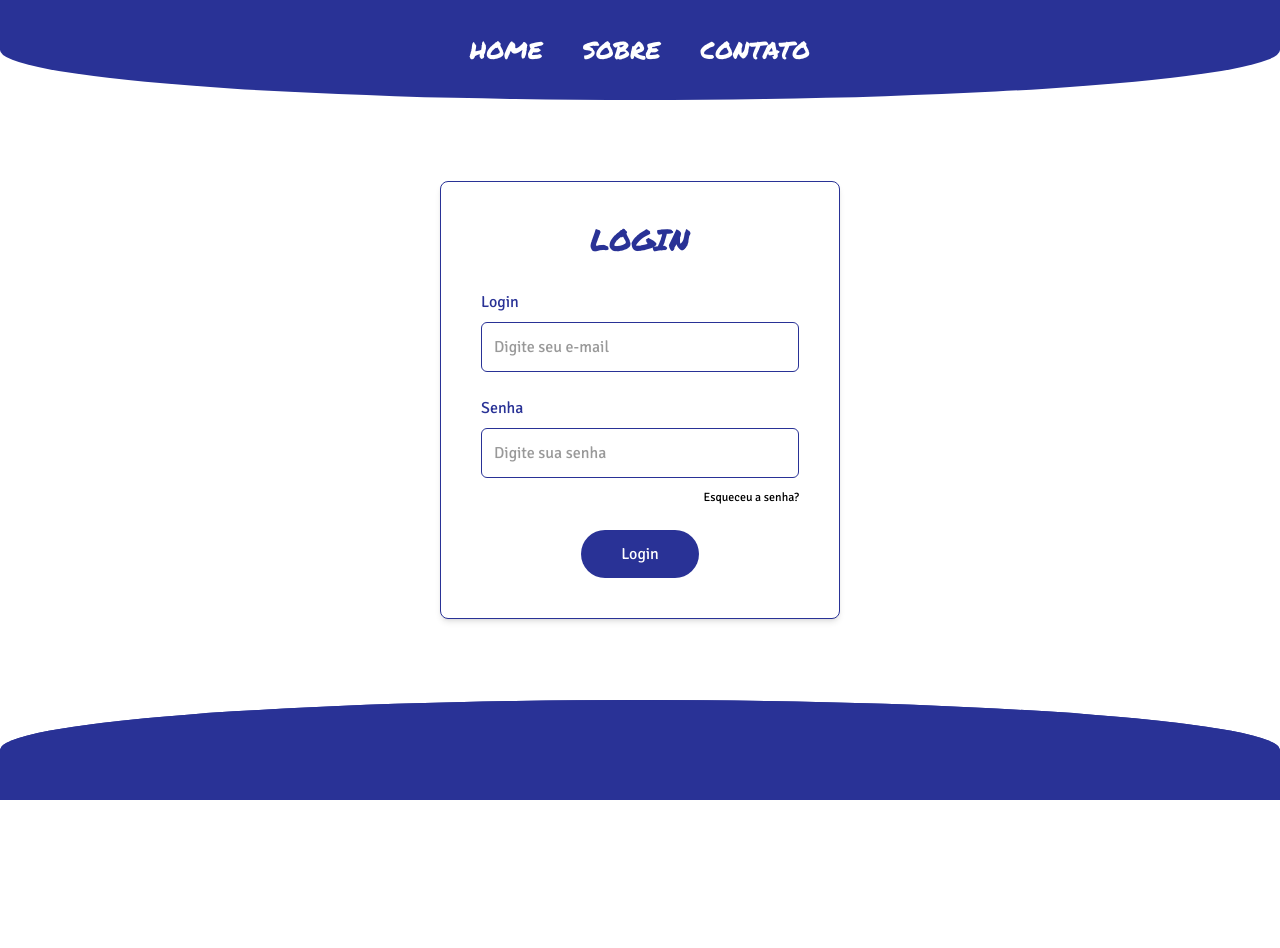
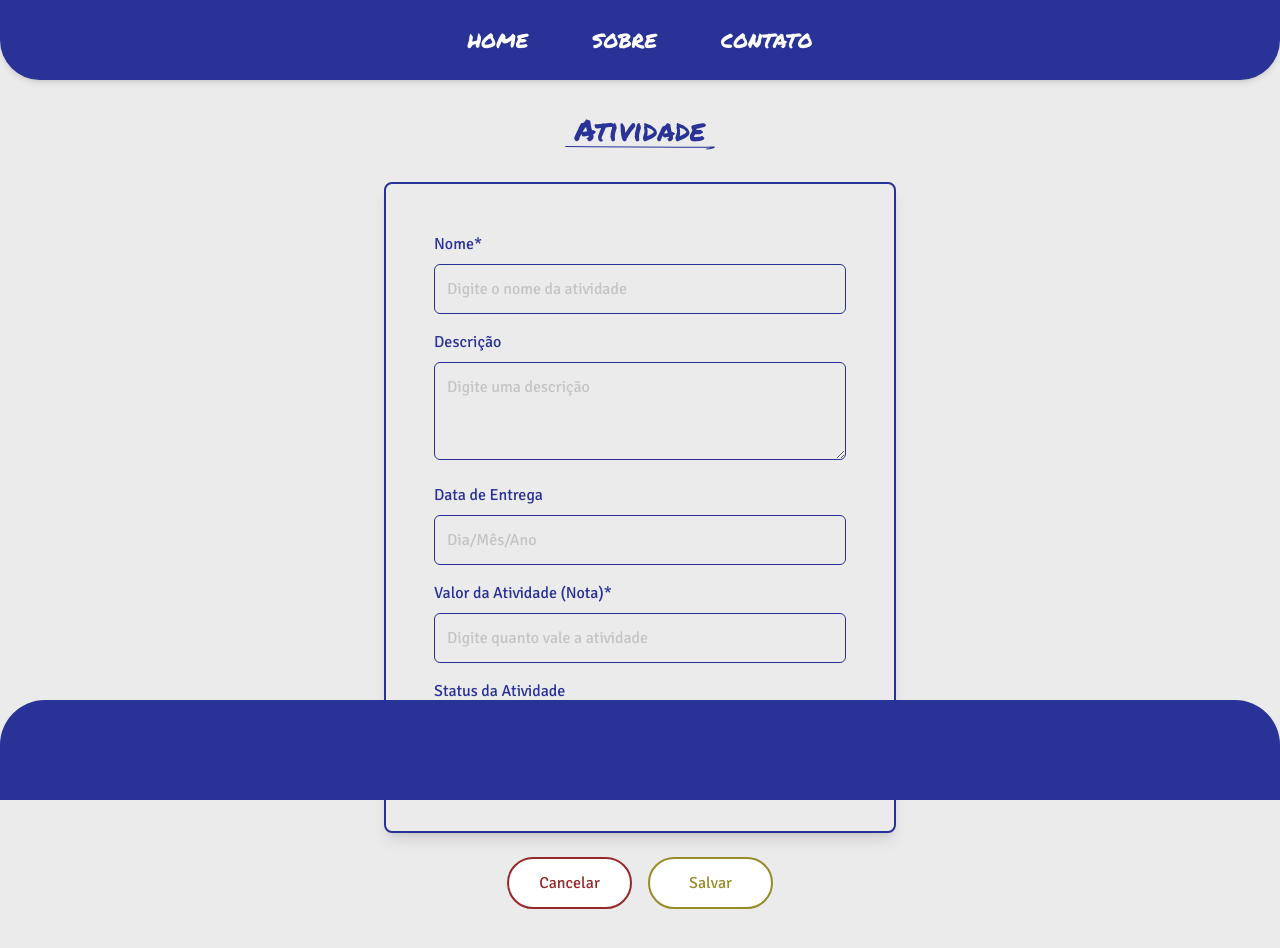
Before and after one commit to EduTrack-UNEX/EduTrack-Web, a React (Vite) app: page /adicionar-atividade in a window 1280 px wide. Shown: the top 948 px of the page. Before the commit the page ends 800 px from the top, so only its background shows below. Built offline with nearby package versions, Linux system fonts and the light colour scheme.

Commit message:
ajustes login, tela adc disciplina e atividade

```diff
--- a/src/App.tsx
+++ b/src/App.tsx
@@ -1,12 +1,22 @@
+import { BrowserRouter, Routes, Route } from 'react-router-dom';
 
 import Login from './pages/login';
 import AdcDisciplina from './pages/AdcDisciplina';
+import AdcAtividade from './pages/AdcAtividade';
 
 function App() {
   return (
-    <div className="App">
-      <Login />
-    </div>
+    <BrowserRouter>
+      <div className="App">
+
+        <Routes>
+          <Route path="/" element={<Login />} />
+          <Route path="/login" element={<Login />} />
+          <Route path="/adicionar-disciplina" element={<AdcDisciplina />} />
+          <Route path="/adicionar-atividade" element={<AdcAtividade />} />
+        </Routes>
+      </div>
+    </BrowserRouter>
   );
 }
 
--- a/src/components/Navbar/navbar.tsx
+++ b/src/components/Navbar/navbar.tsx
@@ -1,18 +1,28 @@
-import React from 'react';
+import React from "react";
 
-const Navbar: React.FC = () => {
-  return (
-    <>
-      <nav className="relative w-full h-[100px] bg-[#293296] rounded-b-[50%_50%] flex justify-center items-center box-border z-20 overflow-hidden">
-        <ul className="list-none m-0 p-0 flex gap-10">
-          <li><a href="home" className="no-underline text-white font-['Permanent_Marker'] text-2xl font-normal transition-colors duration-300 hover:text-[#f0f0f0]">HOME</a></li>
-          <li><a href="sobre" className="no-underline text-white font-['Permanent_Marker'] text-2xl font-normal transition-colors duration-300 hover:text-[#f0f0f0]">SOBRE</a></li>
-          <li><a href="contato" className="no-underline text-white font-['Permanent_Marker'] text-2xl font-normal transition-colors duration-300 hover:text-[#f0f0f0]">CONTATO</a></li>
-        </ul>
-      </nav>
-      <div className="fixed bottom-0 left-0 w-full h-[100px] bg-[#293296] rounded-t-[50%_50%] z-0"></div>
-    </>
-  );
-};
+const links = [
+  { label: "HOME", href: "#home" },
+  { label: "SOBRE", href: "#sobre" },
+  { label: "CONTATO", href: "#contato" },
+];
+
+const Navbar: React.FC = () => (
+  <>
+  <nav className="fixed top-0 left-0 z-10 w-full h-[80px] bg-[#293296] rounded-b-[40px] flex justify-center items-center shadow-md px-4 md:px-0">
+    <div className="flex flex-wrap justify-center gap-4 md:gap-16">
+      {links.map(link => (
+        <a
+          key={link.href}
+          href={link.href}
+          className="text-white font-['Permanent_Marker'] text-xl transition-colors duration-300 hover:text-[#e0e0e0]"
+        >
+          {link.label}
+        </a>
+      ))}
+    </div>
+  </nav>
+  <footer className="fixed bottom-0 left-0 w-full h-[100px] bg-[#293296] rounded-t-[45px] z-0"></footer>
+  </>
+);
 
 export default Navbar;
--- a/src/index.css
+++ b/src/index.css
@@ -1,3 +1,7 @@
 @import url('https://fonts.googleapis.com/css2?family=Permanent+Marker&family=Signika:wght@400;700&display=swap');
 
 @import "tailwindcss";
+
+body {
+  background-color: #EBEBEB;
+}
--- /dev/null
+++ b/src/pages/AdcAtividade.tsx
@@ -0,0 +1,230 @@
+import React, { useState } from "react";
+import Navbar from "../components/Navbar/navbar";
+
+
+const fieldClasses = "w-full p-3 border border-[#293296] rounded-md box-border text-base outline-none font-['Signika'] text-black placeholder:text-[#C4C4C4] focus:outline-none focus:ring-1 focus:ring-[#293296]";
+
+const AdcAtividade: React.FC = () => {
+
+  const [nome, setNome] = useState("");
+  const [descricao, setDescricao] = useState("");
+  const [dataEntrega, setDataEntrega] = useState("");
+  const [valorAtividade, setValorAtividade] = useState("");
+  const [status, setStatus] = useState<'concluida' | 'incompleta' | null>(null);
+  const [loading, setLoading] = useState(false);
+
+  const handleSave = async (e: React.FormEvent) => {
+    e.preventDefault();
+    if (!nome.trim() || !valorAtividade.trim()) {
+      alert("Os campos com * são obrigatórios!");
+      return;
+    }
+
+    setLoading(true);
+    console.log("Salvando:", { nome, descricao, dataEntrega, valorAtividade, status: status });
+
+    setTimeout(() => {
+      alert("Atividade salva com sucesso! (simulado)");
+      setLoading(false);
+      handleCancel();
+    }, 1000);
+  };
+
+
+  const handleCancel = () => {
+    setNome("");
+    setDescricao("");
+    setDataEntrega("");
+    setValorAtividade("");
+    setStatus(null);
+  };
+
+  const handleDataChange = (e: React.ChangeEvent<HTMLInputElement>) => {
+    let value = e.target.value;
+    value = value.replace(/\D/g, "");
+    if (value.length > 4) {
+      value = `${value.slice(0, 2)}/${value.slice(2, 4)}/${value.slice(4, 8)}`;
+    } else if (value.length > 2) {
+      value = `${value.slice(0, 2)}/${value.slice(2, 4)}`;
+    }
+    setDataEntrega(value);
+  };
+
+  const handleValorChange = (e: React.ChangeEvent<HTMLInputElement>) => {
+    const value = e.target.value;
+    let valorFiltrado = value.replace(/[^0-9.,]/g, '');
+
+    valorFiltrado = valorFiltrado.replace(/,/g, '.');
+
+    const partes = valorFiltrado.split('.');
+    if (partes.length > 2) {
+      valorFiltrado = partes[0] + '.' + partes.slice(1).join('');
+    }
+
+    setValorAtividade(valorFiltrado);
+  };
+
+
+  return (
+    <div className="flex flex-col min-h-screen bg-[#EBEBEB] font-sans">
+      <Navbar />
+
+      <div className="flex flex-col items-center justify-start flex-grow pt-28 pb-40 px-4 overflow-y-auto">
+
+        <h1 className="font-['Permanent_Marker'] text-3xl text-[#293296] mb-2 text-center">
+          Atividade
+        </h1>
+
+        <img
+          src="/underline2.svg"
+          alt="Sublinhado"
+          className="w-auto h-auto mx-auto mt-[-10px] mb-8"
+          style={{maxWidth: '150px'}}
+        />
+
+        <div className="p-8 sm:p-12 rounded-lg shadow-lg w-full max-w-lg border-2 border-[#293296] font-['Signika']">
+          <form onSubmit={handleSave} id="atividadeForm">
+
+            <div className="mb-4">
+              <label htmlFor="nome" className="block mb-2 text-[#293296]">Nome*</label>
+              <input
+                type="text"
+                id="nome"
+                placeholder="Digite o nome da atividade"
+                value={nome}
+                onChange={(e) => setNome(e.target.value)}
+                className={fieldClasses}
+                required
+              />
+            </div>
+
+
+            <div className="mb-4">
+              <label htmlFor="descricao" className="block mb-2 text-[#293296]">Descrição</label>
+              <textarea
+                id="descricao"
+                rows={3}
+                placeholder="Digite uma descrição"
+                value={descricao}
+                onChange={(e) => setDescricao(e.target.value)}
+                className={`${fieldClasses} resize-y`}
+              />
+            </div>
+
+            <div className="mb-4">
+              <label htmlFor="dataEntrega" className="block mb-2 text-[#293296]">Data de Entrega</label>
+              <input
+                type="text"
+                id="dataEntrega"
+                placeholder="Dia/Mês/Ano"
+                value={dataEntrega}
+                onChange={handleDataChange}
+                className={fieldClasses}
+                maxLength={10}
+              />
+            </div>
+
+            <div className="mb-4">
+              <label htmlFor="valorAtividade" className="block mb-2 text-[#293296]">Valor da Atividade (Nota)*</label>
+              <input
+                id="valorAtividade"
+                type="text"
+                inputMode="decimal"
+                placeholder="Digite quanto vale a atividade"
+                value={valorAtividade}
+                onChange={handleValorChange}
+                className={fieldClasses}
+                required
+              />
+            </div>
+
+            <div className="mb-2">
+              <label className="block mb-2 text-[#293296]">Status da Atividade</label>
+              <div className="flex flex-col gap-3 mt-3">
+
+                <label
+                  htmlFor="concluida"
+                  className="flex items-center gap-2 cursor-pointer"
+                >
+                  <input
+                    type="checkbox"
+                    id="concluida"
+                    checked={status === 'concluida'}
+                    onChange={() => setStatus(status === 'concluida' ? null : 'concluida')}
+                    className="sr-only"
+                  />
+                  <div className={`
+                    h-4 w-4 flex-shrink-0
+                    border-2 border-[#293296]
+                    rounded-sm
+                    flex items-center justify-center
+                    transition-colors
+                    ${status === 'concluida' ? 'bg-[#293296]' : ''}
+                  `}>
+                    {status === 'concluida' && (
+                      <svg className="w-2.5 h-2.5 text-white" fill="none" stroke="currentColor" strokeWidth="4" viewBox="0 0 24 24" xmlns="http://www.w3.org/2000/svg">
+                        <path strokeLinecap="round" strokeLinejoin="round" d="M5 13l4 4L19 7"></path>
+                      </svg>
+                    )}
+                  </div>
+                  <span className="text-[#293296]">Concluída</span>
+                </label>
+
+                <label
+                  htmlFor="incompleta"
+                  className="flex items-center gap-2 cursor-pointer"
+                >
+                  <input
+                    type="checkbox"
+                    id="incompleta"
+                    checked={status === 'incompleta'}
+                    onChange={() => setStatus(status === 'incompleta' ? null : 'incompleta')}
+                    className="sr-only"
+                  />
+                  <div className={`
+                    h-4 w-4 flex-shrink-0
+                    border-2 border-[#293296]
+                    rounded-sm
+                    flex items-center justify-center
+                    transition-colors
+                    ${status === 'incompleta' ? 'bg-[#293296]' : ''}
+                  `}>
+                    {status === 'incompleta' && (
+                      <svg className="w-2.5 h-2.5 text-white" fill="none" stroke="currentColor" strokeWidth="4" viewBox="0 0 24 24" xmlns="http://www.w3.org/2000/svg">
+                        <path strokeLinecap="round" strokeLinejoin="round" d="M5 13l4 4L19 7"></path>
+                      </svg>
+                    )}
+                  </div>
+                  <span className="text-[#293296]">Incompleta</span>
+                </label>
+              </div>
+            </div>
+
+          </form>
+        </div>
+
+        {/* Botões */}
+        <div className="flex flex-col sm:flex-row justify-center gap-4 mt-6 w-full max-w-lg">
+          <button
+            className="px-6 py-3 border-2 border-[#962929] text-[#962929] bg-white rounded-full font-['Signika'] text-base cursor-pointer transition-all duration-300 ease-in-out hover:bg-[#962929] hover:text-white hover:scale-105 w-full sm:w-auto sm:min-w-[125px]"
+            onClick={handleCancel}
+          >
+            Cancelar
+          </button>
+
+          <button
+            type="submit"
+            form="atividadeForm"
+            className="px-6 py-3 border-2 border-[#968D29] text-[#968D29] bg-white rounded-full font-['Signika'] text-base cursor-pointer transition-all duration-300 ease-in-out hover:bg-[#968D29] hover:text-white hover:scale-105 w-full sm:w-auto sm:min-w-[125px]"
+            disabled={loading}
+          >
+            {loading ? "Salvando..." : "Salvar"}
+          </button>
+        </div>
+
+      </div>
+    </div>
+  );
+};
+
+export default AdcAtividade;
--- a/src/pages/AdcDisciplina.tsx
+++ b/src/pages/AdcDisciplina.tsx
@@ -2,6 +2,7 @@ import React, { useState } from "react";
 import { useNavigate } from "react-router-dom";
 import Navbar from "../components/Navbar/navbar";
 
+const inputClasses = "p-3 border border-[#293296] rounded-md text-black placeholder:text-[#C4C4C4] resize-y focus:outline-none focus:ring-1 focus:ring-[#293296] w-full"
 const AdcDisciplina: React.FC = () => {
   const [nome, setNome] = useState("");
   const [descricao, setDescricao] = useState("");
@@ -52,12 +53,21 @@ const AdcDisciplina: React.FC = () => {
 
     <div className="flex flex-col h-screen bg-gray-100 font-sans">
       <Navbar />
-      <div className="flex flex-col items-center justify-start flex-grow pt-8 overflow-y-auto">
-        <h1 className="font-['Permanent_Marker'] text-2xl text-[#293296] mb-4 text-center relative pb-2 after:content-[''] after:absolute after:left-1/2 after:-translate-x-1/2 after:bottom-0 after:w-full after:h-1 after:bg-[#293296] after:rounded-sm md:after:w-[120%]">
-          ADICIONAR DISCIPLINA
+      <div className="flex flex-col items-center justify-start flex-grow pt-28 overflow-y-auto px-4">
+
+
+        <h1 className="font-['Permanent_Marker'] text-3xl text-[#293296] mb-2 text-center">
+          Adicionar Disciplina
         </h1>
 
-        <div className="bg-white p-6 rounded-lg shadow-lg w-full max-w-[500px] border-2 border-[#293296] font-['Signika']">
+
+        <img
+            src="/underline2.svg"
+            className="w-auto h-auto mx-auto mt-[-10px] mb-8"
+            style={{maxWidth: '150px'}}
+          />
+
+        <div className="p-4 sm:p-6 rounded-lg shadow-lg w-full max-w-[500px] border-2 border-[#293296] font-['Signika']">
           <div className="mb-4 w-4/5 mx-auto">
             <label htmlFor="nomeDisciplina" className="block mb-2 font-['Signika'] text-[#293296]">Nome*</label>
             <input
@@ -66,8 +76,8 @@ const AdcDisciplina: React.FC = () => {
               placeholder="Digite o nome da disciplina"
               value={nome}
               onChange={(e) => setNome(e.target.value)}
+              className={inputClasses}
               required
-              className="w-full p-3 border border-[#293296] rounded-md text-black focus:outline-none focus:ring-1 focus:ring-[#293296]"
             />
           </div>
           <div className="mb-4 w-4/5 mx-auto">
@@ -78,26 +88,27 @@ const AdcDisciplina: React.FC = () => {
               placeholder="Digite uma descrição"
               value={descricao}
               onChange={(e) => setDescricao(e.target.value)}
-              className="p-3 border border-[#293296] rounded-md text-black resize-y focus:outline-none focus:ring-1 focus:ring-[#293296] w-full"
+              className={inputClasses}
             ></textarea>
           </div>
         </div>
 
-        <div className="flex justify-center gap-5 mt-6 w-full max-w-sm">
+        <div className="flex flex-col sm:flex-row justify-center gap-4 mt-6 w-full max-w-[500px]">
           <button
-            className="px-6 py-3 border-2 border-[#962929] text-[#962929] bg-white rounded-full font-['Signika'] text-base cursor-pointer transition-all duration-300 ease-in-out hover:bg-[#962929] hover:text-white hover:scale-105 min-w-[125px]"
+            className="px-6 py-3 border-2 border-[#962929] text-[#962929] rounded-full font-['Signika'] text-base cursor-pointer transition-all duration-300 ease-in-out hover:bg-[#962929] hover:text-white hover:scale-105 min-w-[125px]"
             onClick={handleCancel}
           >
             Cancelar
           </button>
           <button
-            className="px-6 py-3 border-2 border-[#968D29] text-[#968D29] bg-white rounded-full font-['Signika'] text-base cursor-pointer transition-all duration-300 ease-in-out hover:bg-[#968D29] hover:text-white hover:scale-105 min-w-[125px]"
+            className="px-6 py-3 border-2 border-[#968D29] text-[#968D29] rounded-full font-['Signika'] text-base cursor-pointer transition-all duration-300 ease-in-out hover:bg-[#968D29] hover:text-white hover:scale-105 min-w-[125px]"
             onClick={handleSave}
             disabled={loading}
           >
             {loading ? "Salvando..." : "Salvar"}
           </button>
         </div>
+        <div className="h-8"></div>
       </div>
     </div>
   );
--- a/src/pages/login.tsx
+++ b/src/pages/login.tsx
@@ -1,6 +1,7 @@
 import React, { useState } from 'react';
 import Navbar from '../components/Navbar/navbar';
 
+const inputClasses = "w-full p-3 border border-[#293296] rounded-md box-border text-base outline-none font-[signika] text-black placeholder:text-[#C4C4C4] focus:outline-none focus:ring-1 focus:ring-[#293296]";
 const Login: React.FC = () => {
   const [email, setEmail] = useState('');
   const [password, setPassword] = useState('');
@@ -41,11 +42,16 @@ const Login: React.FC = () => {
   return (
     <>
       <Navbar />
-      <div className="flex justify-center items-center h-[calc(100vh-200px)] px-5 py-10 sm:px-10">
-        <div className="bg-white rounded-lg shadow-md p-10 w-[400px] max-w-[90%] text-center box-border border border-[#293296] z-10">
-          <h1 className="font-['Permanent_Marker'] text-3xl text-[#293296] mb-8 relative font-normal after:content-[''] after:absolute after:left-1/2 after:-translate-x-1/2 after:-bottom-3 after:w-[100px] after:h-[3px] after:bg-primary-blue after:rounded-sm">
-            LOGIN
+      <div className="flex justify-center items-center h-[calc(100vh-200px)] pt-55 px-5 py-10 sm:px-10">
+        <div className="rounded-lg shadow-md p-6 sm:p-10 w-full max-w-sm text-center box-border border border-[#293296] z-10">
+         <h1 className="font-['Permanent_Marker'] text-4xl text-[#293296] mb-3 relative font-normal">
+            Login
           </h1>
+          <img
+            src="/underline-scribble.svg"
+            className="w-auto h-auto mx-auto mt-[-10px] mb-8"
+            style={{maxWidth: '150px'}}
+          />
           <form onSubmit={handleLogin}>
             <div className="text-left mb-6">
               <label htmlFor="email" className="block mb-2 font-[signika]  text-[#293296]">Login</label>
@@ -55,7 +61,7 @@ const Login: React.FC = () => {
                 placeholder="Digite seu e-mail"
                 value={email}
                 onChange={(e) => setEmail(e.target.value)}
-                className="w-full p-3 border border-[#293296] rounded-md box-border text-base outline-none font-[signika] text-[#333] focus:border-primary-blue focus:ring-2 focus:ring-primary-blue/20"
+                className={inputClasses}
                 required
               />
             </div>
@@ -67,7 +73,7 @@ const Login: React.FC = () => {
                 placeholder="Digite sua senha"
                 value={password}
                 onChange={(e) => setPassword(e.target.value)}
-                className="w-full p-3 border border-[#293296] rounded-md box-border text-base outline-none font-[signika] text-[#333] focus:border-primary-blue focus:ring-2 focus:ring-primary-blue/20"
+                className={inputClasses}
                 required
               />
               <a href="#" className="block text-right mt-3 text-black no-underline text-xs font-[signika] hover:underline">Esqueceu a senha?</a>
@@ -85,7 +91,7 @@ const Login: React.FC = () => {
           </form>
         </div>
       </div>
-      <div className="fixed bottom-0 left-0 w-full h-[100px] bg-[#293296] rounded-t-[50%_50%] z-0"></div>
+
     </>
   );
 };
--- a/tailwind.config.ts
+++ b/tailwind.config.ts
@@ -13,6 +13,7 @@ export default {
         'primary-blue': '#293296',
         'vermelho-escuro': '#962929',
         'amarelo-escuro': '#968D29',
+        'cinza': '#C4C4C4',
       },
     },
   },
```
Also changed, not shown: public/underline-scribble.svg (added), public/underline2.svg (added).
